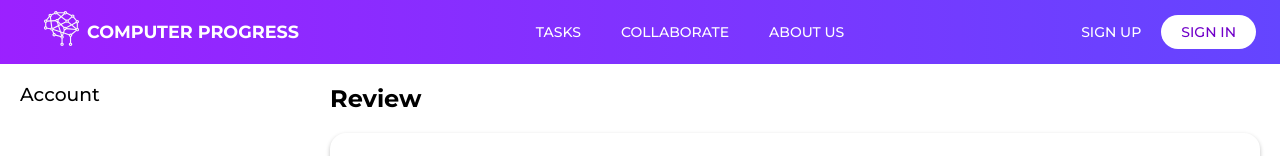
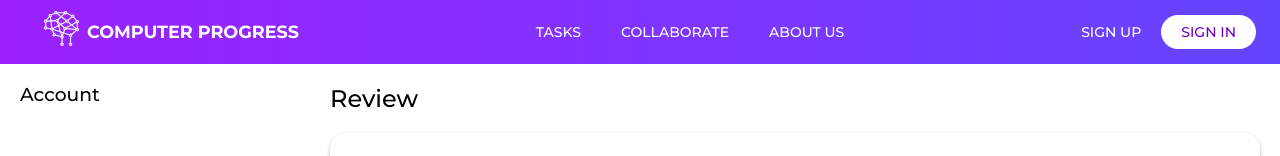
Before and after one commit to Computer-Progress/computerprogress.com, a Next.js app: page /papers/review in a window 1280 px wide. Shown: the top 156 px of the page. Built offline with nearby package versions, Linux system fonts and the light colour scheme.

Commit message:
gogo
Signed-off-by: Guilherme Banci <guibanci@gmail.com>

```diff
--- a/containers/Review/index.js
+++ b/containers/Review/index.js
@@ -7,7 +7,7 @@ import { Grid, Box, Button } from "@material-ui/core";
 import UserPageTemplate from "../../components/UserPageTemplate";
 import Submissions from '../../components/Submissions';
 import { MuiTheme } from "../../styles/theme";
-import { StyledGridItem, StyledFlexbox } from "./styles";
+import { StyledGridItem, StyledFlexbox, Title } from "./styles";
 
 export default () => {
   // const isMobile = useMediaQuery(MuiTheme.breakpoints.down("md"));
@@ -46,7 +46,7 @@ export default () => {
 
   return (
     <UserPageTemplate selectedPage={2}>
-      <h2>Review</h2>
+      <Title>Review</Title>
       <Submissions papers={papers} />
     </UserPageTemplate>
   );
--- a/containers/Review/styles.js
+++ b/containers/Review/styles.js
@@ -17,3 +17,7 @@ export const StyledFlexbox = styled(Box).attrs({
 })`
   height: 100%;
 `;
+
+export const Title = styled.h2`
+  font-weight: 500;
+`;
```
